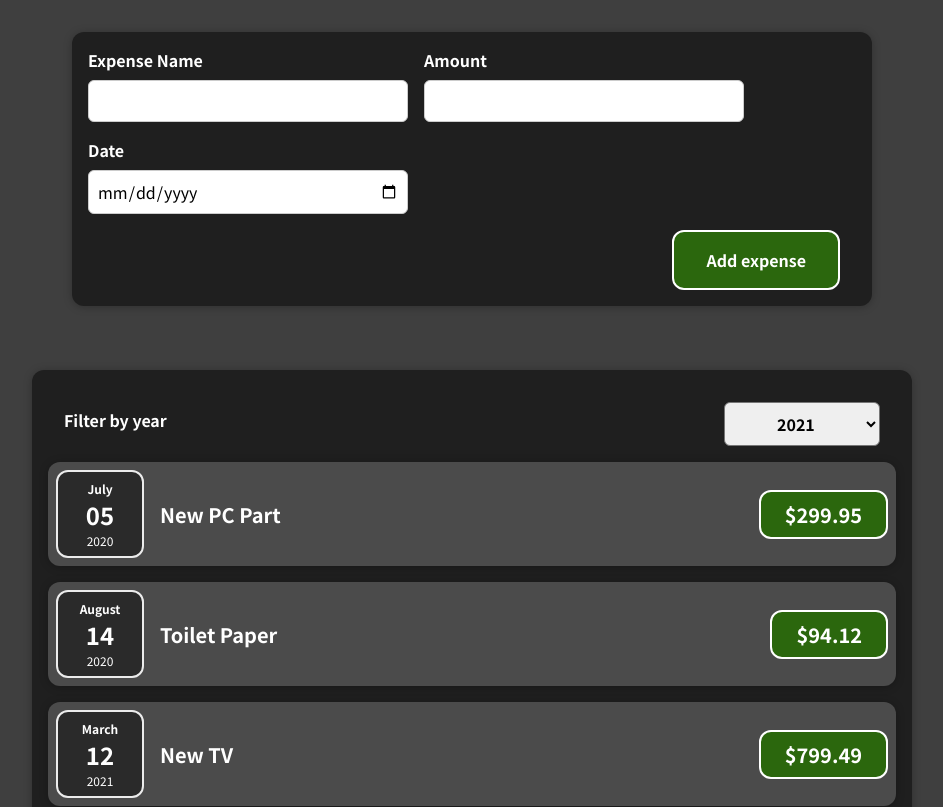
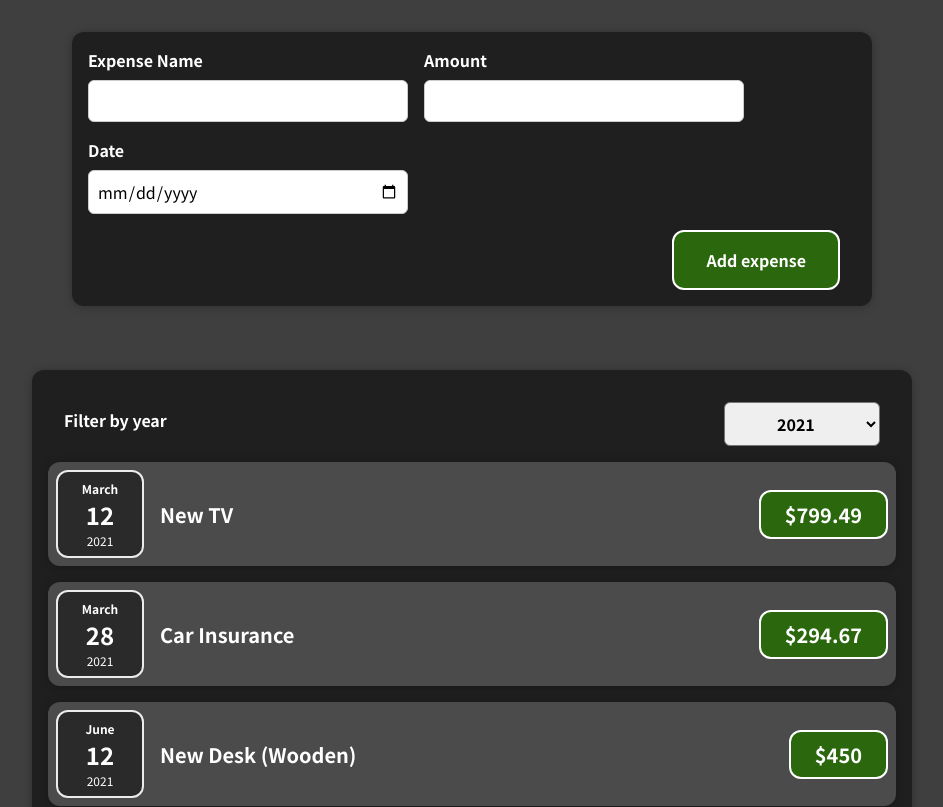
Before and after one commit to gunnarsikorski/expense-tracker, a React (Create React App) app: page / in a window 1280 px wide. Shown: the top 807 px of the page, without its empty margins (168-1111 px from the left). Built offline with nearby package versions, Linux system fonts and the light colour scheme.

Commit message:
Making year filter work

```diff
--- a/src/App.js
+++ b/src/App.js
@@ -1,9 +1,8 @@
-import React from 'react';
+import React, { useState } from 'react';
 import Expenses from './components/expenses/Expenses'
 import NewExpense from './components/inputs/NewExpense'
 
-const App = () => {
-	const expenses = [
+const dummyExpenses = [
 	{
 		id: 'e1',
 		title: 'New PC Part',
@@ -36,8 +35,15 @@ const App = () => {
 	},
 ];
 
+
+const App = () => {
+
+	const [expenses, setExpenses] = useState(dummyExpenses)
+
 	const addExpenseHandler = (newExpense) => {
-		console.log(newExpense);
+		setExpenses(prevExpenses => {
+			return [newExpense, ...prevExpenses]
+		})
 	}
 
 	return (
--- a/src/components/expenses/Expenses.js
+++ b/src/components/expenses/Expenses.js
@@ -11,6 +11,10 @@ const Expenses = (props) => {
 		setFilteredYear(selectedYear);
 	};
 
+	const filteredExpenses = props.expenses.filter(item => {
+		return item.date.getFullYear().toString() === filteredYear
+	})
+
 	return (
 		<div>
 			<Card className='expenses'>
@@ -18,8 +22,9 @@ const Expenses = (props) => {
 					selected={filteredYear}
 					onFilterChange={filterChangeHandler}
 				/>
-				{props.expenses.map((item) => (
+				{filteredExpenses.map((item) => (
 					<ExpenseItem
+						key={item.id} // Always add this key when mapping out items
 						title={item.title}
 						amount={item.amount}
 						date={item.date}
```
Lines whose indentation alone changed are shown as unchanged.
